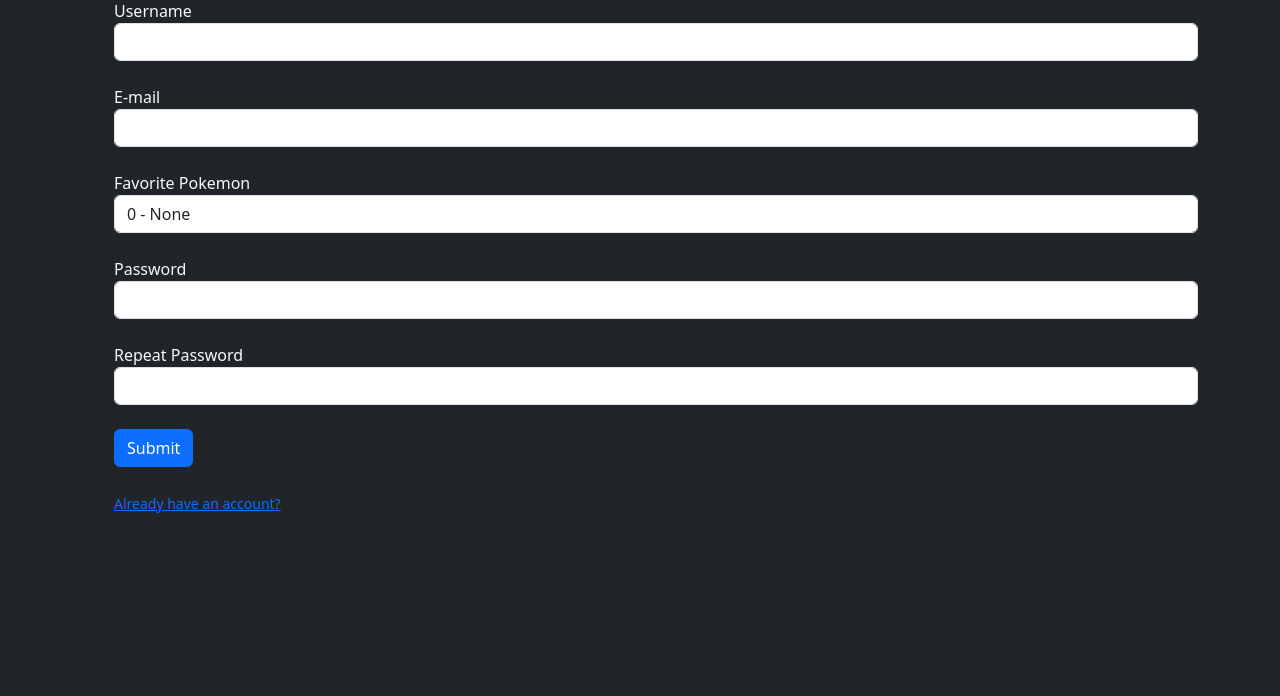
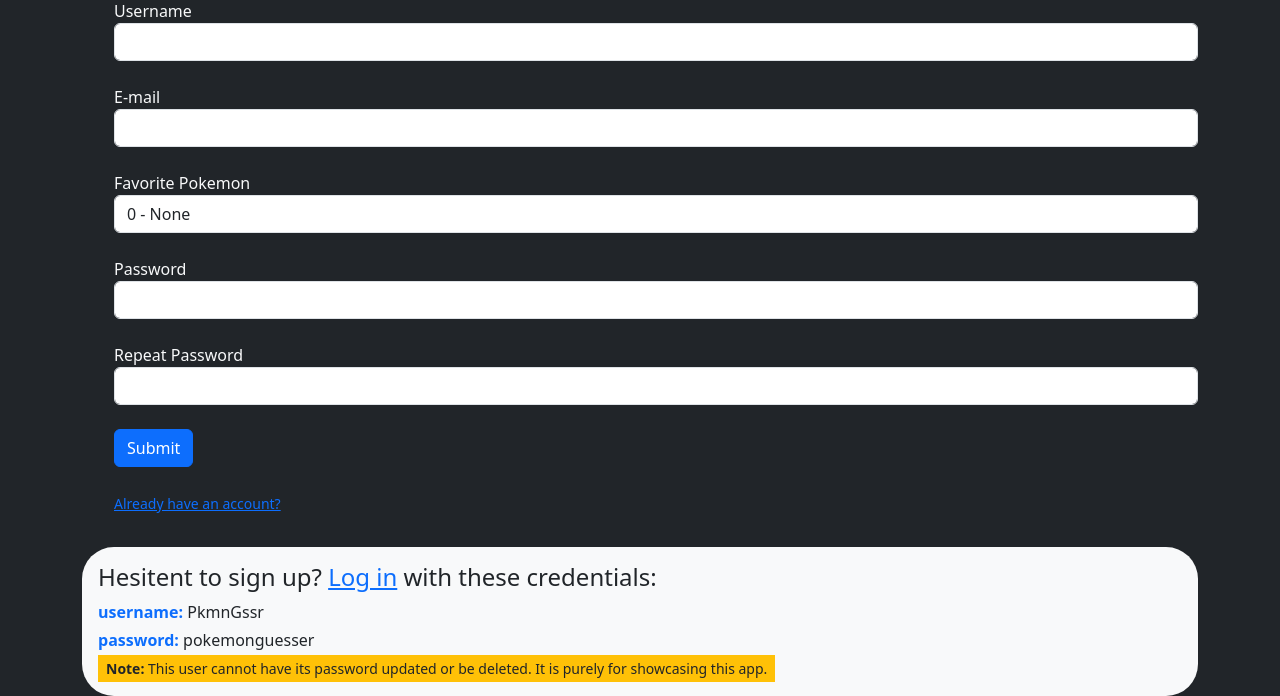
Before and after one commit to jvill171/Pkmn-Gssr, a Flask app: page /signup in a window 1280 px wide. Shown: the part 183-879 px from the top of the page. Before the commit the page ends 696 px from the top, so only its background shows below. Run offline with Flask 3, Linux system fonts and the light colour scheme.

Commit message:
Added info on how to log in with test user for showcasing login

```diff
--- /dev/null
+++ b/templates/_sandbox-user.html
@@ -0,0 +1,13 @@
+
+<div class="bg-light text-dark p-3 rounded-5">
+    <h4>Hesitent to sign up?
+        {% if request.path == "/login" %}
+            Log in
+        {% else %}
+            <a href="/login">Log in</a>
+        {% endif %}
+        with these credentials:</h4>
+    <p class="my-1"><b class="text-primary">username:</b> PkmnGssr</p>
+    <p class="my-1"><b class="text-primary">password:</b> pokemonguesser</p>
+    <small class="bg-warning px-2 py-1"><b>Note:</b> This user cannot have its password updated or be deleted. It is purely for showcasing this app.</small>
+</div>
--- a/templates/login.html
+++ b/templates/login.html
@@ -11,4 +11,5 @@
         <br>
         <small><a href="/signup">Don't have an account?</a></small>
     </div>
+    {% include '_sandbox-user.html' %}
 {% endblock %}
--- a/templates/signup.html
+++ b/templates/signup.html
@@ -11,4 +11,5 @@
         <br>
         <small><a href="/login">Already have an account?</a></small>
     </div>
+    {% include '_sandbox-user.html' %}
 {% endblock %}
```
